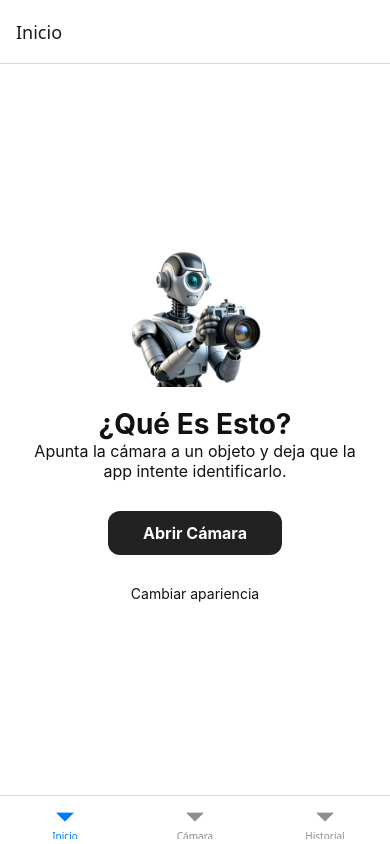
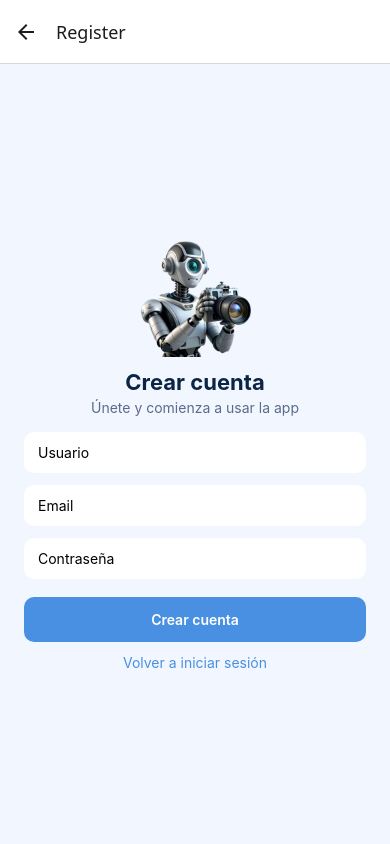
Before and after one commit to lmontalvoc/Proyecto_Clase, a React Native app: screen /Register in a window 390 px wide. Built offline with nearby package versions, Linux system fonts and the light colour scheme; no server answers.

Commit message:
Agregando Login y Register Screen

```diff
--- /dev/null
+++ b/src/firebase/firebaseConfig.ts
@@ -0,0 +1,26 @@
+import { initializeApp, getApps, getApp } from "firebase/app";
+import { getAuth } from "firebase/auth";
+import { getFirestore } from "firebase/firestore";
+
+// Replace the values below with your Firebase project's config.
+// You can find these in the Firebase Console -> Project settings.
+const firebaseConfig = {
+apiKey: "AIzaSyCmFJLURMmcdkYAaALe3VerUweU7rZhzHA",
+  authDomain: "que-es-esto-481d4.firebaseapp.com",
+  projectId: "que-es-esto-481d4",
+  storageBucket: "que-es-esto-481d4.firebasestorage.app",
+  messagingSenderId: "582590320768",
+  appId: "1:582590320768:web:9274ea7d3ce99c0f0ed665"
+};
+
+const app = !getApps().length ? initializeApp(firebaseConfig) : getApp();
+
+export const auth = getAuth(app);
+export const db = getFirestore(app);
+
+// Notes:
+// - Replace the placeholder strings above with your real Firebase config.
+// - In an Expo-managed app you may also need to add the iOS/Android
+//   native config files (GoogleService-Info.plist / google-services.json)
+//   if you use some native Firebase SDK features. For web-style usage
+//   (Auth + Firestore over JS SDK) the above is usually sufficient.
--- a/src/navigation/RootNavigator.tsx
+++ b/src/navigation/RootNavigator.tsx
@@ -1,4 +1,5 @@
-import React from "react";
+import React, { useEffect, useState } from "react";
+import { ActivityIndicator, View } from "react-native";
 import { createNativeStackNavigator } from "@react-navigation/native-stack";
 import { NavigationContainer } from "@react-navigation/native";
 import { createBottomTabNavigator } from "@react-navigation/bottom-tabs";
@@ -8,6 +9,11 @@ import CameraScreen from "../screens/CameraScreen";
 import HistoryScreen from "../screens/HistoryScreen";
 import ResultScreen from "../screens/ResultScreen";
 import AppearanceScreen from "../screens/AppearanceScreen";
+import RegisterScreen from "../screens/RegisterScreen";
+import LoginScreen from "../screens/LoginScreen";
+
+import { auth } from "../firebase/firebaseConfig";
+import { onAuthStateChanged, User } from "firebase/auth";
 
 const Stack = createNativeStackNavigator();
 const Tab = createBottomTabNavigator();
@@ -22,13 +28,49 @@ function Tabs() {
   );
 }
 
+function AuthStack() {
+  return (
+    <Stack.Navigator>
+      <Stack.Screen name="Login" component={LoginScreen} />
+      <Stack.Screen name="Register" component={RegisterScreen} />
+    </Stack.Navigator>
+  );
+}
+
 export default function RootNavigator() {
+  const [initializing, setInitializing] = useState(true);
+  const [user, setUser] = useState<User | null>(null);
+
+  useEffect(() => {
+    const unsubscribe = onAuthStateChanged(auth, (u) => {
+      setUser(u);
+      if (initializing) setInitializing(false);
+    });
+    return unsubscribe;
+  }, []);
+
+  if (initializing) {
+    return (
+      <NavigationContainer>
+        <View style={{ flex: 1, justifyContent: "center", alignItems: "center" }}>
+          <ActivityIndicator size="large" />
+        </View>
+      </NavigationContainer>
+    );
+  }
+
   return (
     <NavigationContainer>
       <Stack.Navigator>
-        <Stack.Screen name="Tabs" component={Tabs} options={{ headerShown: false }} />
-        <Stack.Screen name="Result" component={ResultScreen} />
-        <Stack.Screen name="Apariencia" component={AppearanceScreen} />
+        {user ? (
+          <>
+            <Stack.Screen name="Tabs" component={Tabs} options={{ headerShown: false }} />
+            <Stack.Screen name="Result" component={ResultScreen} />
+            <Stack.Screen name="Apariencia" component={AppearanceScreen} />
+          </>
+        ) : (
+          <Stack.Screen name="Auth" component={AuthStack} options={{ headerShown: false }} />
+        )}
       </Stack.Navigator>
     </NavigationContainer>
   );
--- /dev/null
+++ b/src/navigation/types.ts
@@ -0,0 +1,4 @@
+export type AuthStackParamList = {
+  Login: undefined;
+  Register: undefined;
+};
--- a/src/screens/HomeScreen.tsx
+++ b/src/screens/HomeScreen.tsx
@@ -1,55 +1,92 @@
-import React, { useContext } from "react";
-import { View, Text, StyleSheet, Image, TouchableOpacity } from "react-native";
-import { ThemeContext } from "../theme/ThemeContext";
-import { useNavigation } from "@react-navigation/native";
+import React, { useEffect, useState } from "react";
+import { View, Text, ActivityIndicator, Image, StyleSheet } from "react-native";
+import { auth, db } from "../firebase/firebaseConfig";
+import { doc, onSnapshot } from "firebase/firestore";
+
+interface UserData {
+  email: string;
+  username: string;
+}
+
+const logo = require("../assets/logo.png");
 
 export default function HomeScreen() {
-  const { theme } = useContext(ThemeContext);
-  const navigation = useNavigation<any>();
+  const [userData, setUserData] = useState<UserData | null>(null);
+  const [loading, setLoading] = useState<boolean>(true);
+
+  useEffect(() => {
+    const user = auth.currentUser;
+
+    if (!user) {
+      setLoading(false);
+      return;
+    }
+
+    const userRef = doc(db, "users", user.uid);
+
+    const unsubscribe = onSnapshot(
+      userRef,
+      (docSnap) => {
+        if (docSnap.exists()) {
+          setUserData(docSnap.data() as UserData);
+        }
+        setLoading(false);
+      },
+      (error) => {
+        console.log("Error al escuchar cambios:", error);
+        setLoading(false);
+      }
+    );
+
+    return () => unsubscribe();
+  }, []);
+
+  if (loading) {
+    return (
+      <View style={styles.center}>
+        <ActivityIndicator size="large" />
+        <Text style={styles.loadingText}>Cargando datos...</Text>
+      </View>
+    );
+  }
+
+  if (!userData) {
+    return (
+      <View style={styles.center}>
+        <Text style={styles.notFound}>No hay datos del usuario</Text>
+      </View>
+    );
+  }
 
   return (
-    <View style={[styles.container, { backgroundColor: theme.background }]}>
-      <Image source={require("../assets/logo.png")} style={styles.logo} />
-      <Text style={[styles.title, { color: theme.text }]}>¿Qué Es Esto?</Text>
-      <Text style={[styles.subtitle, { color: theme.text }]}>
-        Apunta la cámara a un objeto y deja que la app intente identificarlo.
-      </Text>
-
-      <TouchableOpacity
-        style={[styles.btn, { backgroundColor: theme.button }]}
-        onPress={() => navigation.navigate("Cámara")}
-      >
-        <Text style={[styles.btnTxt, { color: theme.buttonText }]}>
-          Abrir Cámara
-        </Text>
-      </TouchableOpacity>
-
-      <TouchableOpacity
-        style={[styles.btnSecondary]}
-        onPress={() => navigation.navigate("Apariencia")}
-      >
-        <Text style={{ color: theme.text }}>Cambiar apariencia</Text>
-      </TouchableOpacity>
+    <View style={styles.screen}>
+      <View style={styles.card}>
+        <Image source={logo} style={styles.logo} resizeMode="contain" />
+        <Text style={styles.welcome}>Bienvenido 👋</Text>
+        <Text style={styles.info}>Email: {userData.email}</Text>
+        <Text style={styles.info}>Usuario: {userData.username}</Text>
+      </View>
     </View>
   );
 }
 
 const styles = StyleSheet.create({
-  container: { flex: 1, justifyContent: "center", alignItems: "center", padding: 20 },
-  logo: { width: 140, height: 140, marginBottom: 20 },
-  title: { fontSize: 28, fontWeight: "bold" },
-  subtitle: { fontSize: 16, textAlign: "center", marginBottom: 20 },
-  btn: {
-    padding: 12,
-    paddingHorizontal: 35,
-    borderRadius: 12,
-    marginTop: 10,
+  screen: { flex: 1, backgroundColor: "#f2f6ff", justifyContent: "center", alignItems: "center" },
+  center: { flex: 1, justifyContent: "center", alignItems: "center" },
+  loadingText: { marginTop: 8, color: "#5b6b8a" },
+  notFound: { color: "#5b6b8a" },
+  card: {
+    width: "90%",
+    maxWidth: 540,
+    backgroundColor: "#fff",
+    borderRadius: 14,
+    padding: 24,
+    alignItems: "center",
+    shadowColor: "#000",
+    shadowOpacity: 0.04,
+    elevation: 3,
   },
-  btnTxt: { fontSize: 16, fontWeight: "bold" },
-  btnSecondary: {
-    marginTop: 20,
-    padding: 10,
-    paddingHorizontal: 30,
-    borderRadius: 12,
-  },
+  logo: { width: 100, height: 100, marginBottom: 12 },
+  welcome: { fontSize: 22, fontWeight: "700", color: "#0b2545", marginBottom: 8 },
+  info: { color: "#333", marginTop: 6 },
 });
--- /dev/null
+++ b/src/screens/LoginScreen.tsx
@@ -0,0 +1,107 @@
+import React, { useState } from "react";
+import {
+  View,
+  TextInput,
+  Text,
+  StyleSheet,
+  Image,
+  TouchableOpacity,
+  KeyboardAvoidingView,
+  Platform,
+} from "react-native";
+import { signInWithEmailAndPassword } from "firebase/auth";
+import { auth } from "../firebase/firebaseConfig";
+import type { NativeStackScreenProps } from "@react-navigation/native-stack";
+import type { AuthStackParamList } from "../navigation/types";
+
+const logo = require("../assets/logo.png");
+
+type Props = NativeStackScreenProps<AuthStackParamList, "Login">;
+
+export default function LoginScreen({ navigation }: Props) {
+  const [email, setEmail] = useState<string>("");
+  const [password, setPassword] = useState<string>("");
+  const [loading, setLoading] = useState(false);
+
+  const handleLogin = async (): Promise<void> => {
+    setLoading(true);
+    try {
+      await signInWithEmailAndPassword(auth, email, password);
+    } catch (error: any) {
+      alert(error.message || "Error al iniciar sesión");
+    } finally {
+      setLoading(false);
+    }
+  };
+
+  return (
+    <KeyboardAvoidingView
+      style={styles.screen}
+      behavior={Platform.OS === "ios" ? "padding" : undefined}
+    >
+      <View style={styles.container}>
+        <Image source={logo} style={styles.logo} resizeMode="contain" />
+
+        <Text style={styles.title}>Bienvenido</Text>
+        <Text style={styles.subtitle}>Inicia sesión para continuar</Text>
+
+        <View style={styles.form}>
+          <TextInput
+            style={styles.input}
+            placeholder="Email"
+            keyboardType="email-address"
+            autoCapitalize="none"
+            value={email}
+            onChangeText={setEmail}
+          />
+          <TextInput
+            style={styles.input}
+            placeholder="Contraseña"
+            secureTextEntry
+            value={password}
+            onChangeText={setPassword}
+          />
+
+          <TouchableOpacity style={styles.primaryButton} onPress={handleLogin} disabled={loading}>
+            <Text style={styles.primaryButtonText}>{loading ? "Ingresando..." : "Iniciar sesión"}</Text>
+          </TouchableOpacity>
+
+          <TouchableOpacity style={styles.ghostButton} onPress={() => navigation.navigate("Register")}>
+            <Text style={styles.ghostButtonText}>Crear cuenta</Text>
+          </TouchableOpacity>
+        </View>
+      </View>
+    </KeyboardAvoidingView>
+  );
+}
+
+const styles = StyleSheet.create({
+  screen: { flex: 1, backgroundColor: "#f2f6ff" },
+  container: { flex: 1, justifyContent: "center", alignItems: "center", padding: 24 },
+  logo: { width: 140, height: 140, marginBottom: 16 },
+  title: { fontSize: 26, fontWeight: "700", color: "#0b2545", marginBottom: 6 },
+  subtitle: { color: "#5b6b8a", marginBottom: 20 },
+  form: { width: "100%", maxWidth: 380, alignItems: "center" },
+  input: {
+    width: "100%",
+    backgroundColor: "#fff",
+    paddingHorizontal: 14,
+    paddingVertical: 12,
+    borderRadius: 10,
+    marginBottom: 12,
+    shadowColor: "#000",
+    shadowOpacity: 0.03,
+    elevation: 1,
+  },
+  primaryButton: {
+    width: "100%",
+    backgroundColor: "#4A90E2",
+    paddingVertical: 14,
+    borderRadius: 10,
+    alignItems: "center",
+    marginTop: 6,
+  },
+  primaryButtonText: { color: "#fff", fontWeight: "600" },
+  ghostButton: { marginTop: 12 },
+  ghostButtonText: { color: "#4A90E2" },
+});
--- /dev/null
+++ b/src/screens/RegisterScreen.tsx
@@ -0,0 +1,102 @@
+import React, { useState } from "react";
+import {
+  View,
+  TextInput,
+  Text,
+  StyleSheet,
+  Image,
+  TouchableOpacity,
+  KeyboardAvoidingView,
+  Platform,
+} from "react-native";
+import { createUserWithEmailAndPassword } from "firebase/auth";
+import { doc, setDoc } from "firebase/firestore";
+import { auth, db } from "../firebase/firebaseConfig";
+import type { NativeStackScreenProps } from "@react-navigation/native-stack";
+import type { AuthStackParamList } from "../navigation/types";
+
+const logo = require("../assets/logo.png");
+
+type Props = NativeStackScreenProps<AuthStackParamList, "Register">;
+
+export default function RegisterScreen({ navigation }: Props) {
+  const [email, setEmail] = useState<string>("");
+  const [password, setPassword] = useState<string>("");
+  const [username, setUsername] = useState<string>("");
+  const [loading, setLoading] = useState(false);
+
+  const handleRegister = async (): Promise<void> => {
+    setLoading(true);
+    try {
+      const userCredential = await createUserWithEmailAndPassword(auth, email, password);
+
+      await setDoc(doc(db, "users", userCredential.user.uid), {
+        email,
+        username,
+        createdAt: new Date(),
+      });
+
+      navigation.navigate("Login");
+    } catch (error: any) {
+      alert(error.message || "Error al crear cuenta");
+    } finally {
+      setLoading(false);
+    }
+  };
+
+  return (
+    <KeyboardAvoidingView
+      style={styles.screen}
+      behavior={Platform.OS === "ios" ? "padding" : undefined}
+    >
+      <View style={styles.container}>
+        <Image source={logo} style={styles.logo} resizeMode="contain" />
+
+        <Text style={styles.title}>Crear cuenta</Text>
+        <Text style={styles.subtitle}>Únete y comienza a usar la app</Text>
+
+        <View style={styles.form}>
+          <TextInput style={styles.input} placeholder="Usuario" value={username} onChangeText={setUsername} />
+          <TextInput style={styles.input} placeholder="Email" value={email} onChangeText={setEmail} keyboardType="email-address" autoCapitalize="none" />
+          <TextInput style={styles.input} placeholder="Contraseña" secureTextEntry value={password} onChangeText={setPassword} />
+
+          <TouchableOpacity style={styles.primaryButton} onPress={handleRegister} disabled={loading}>
+            <Text style={styles.primaryButtonText}>{loading ? "Creando..." : "Crear cuenta"}</Text>
+          </TouchableOpacity>
+
+          <TouchableOpacity style={styles.ghostButton} onPress={() => navigation.navigate("Login")}>
+            <Text style={styles.ghostButtonText}>Volver a iniciar sesión</Text>
+          </TouchableOpacity>
+        </View>
+      </View>
+    </KeyboardAvoidingView>
+  );
+}
+
+const styles = StyleSheet.create({
+  screen: { flex: 1, backgroundColor: "#f2f6ff" },
+  container: { flex: 1, justifyContent: "center", alignItems: "center", padding: 24 },
+  logo: { width: 120, height: 120, marginBottom: 12 },
+  title: { fontSize: 22, fontWeight: "700", color: "#0b2545", marginBottom: 4 },
+  subtitle: { color: "#5b6b8a", marginBottom: 16 },
+  form: { width: "100%", maxWidth: 380, alignItems: "center" },
+  input: {
+    width: "100%",
+    backgroundColor: "#fff",
+    paddingHorizontal: 14,
+    paddingVertical: 12,
+    borderRadius: 10,
+    marginBottom: 12,
+  },
+  primaryButton: {
+    width: "100%",
+    backgroundColor: "#4A90E2",
+    paddingVertical: 14,
+    borderRadius: 10,
+    alignItems: "center",
+    marginTop: 6,
+  },
+  primaryButtonText: { color: "#fff", fontWeight: "600" },
+  ghostButton: { marginTop: 12 },
+  ghostButtonText: { color: "#4A90E2" },
+});
```
Also changed, not shown: 1 other file (tests, documents, lock files or other folders).
